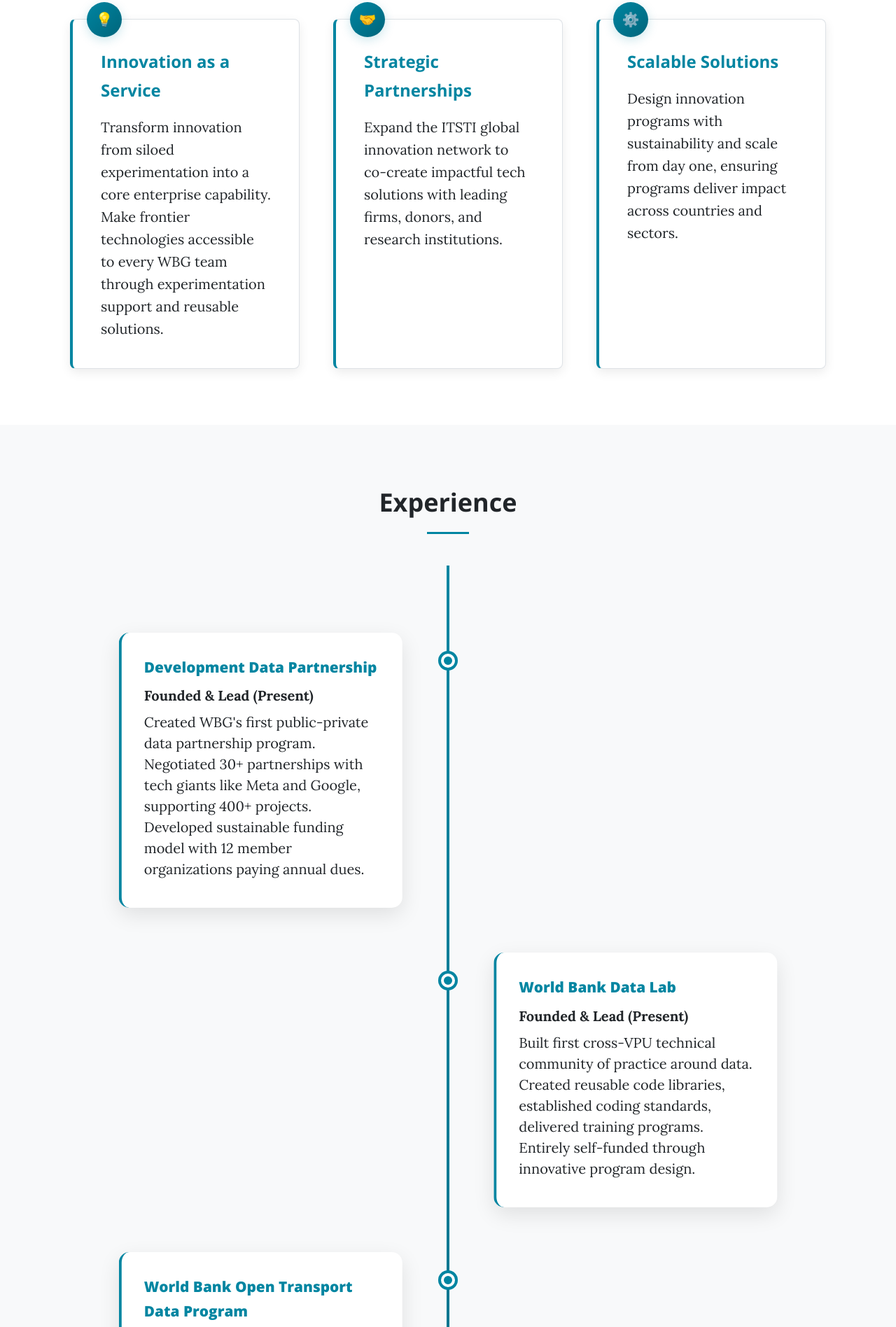
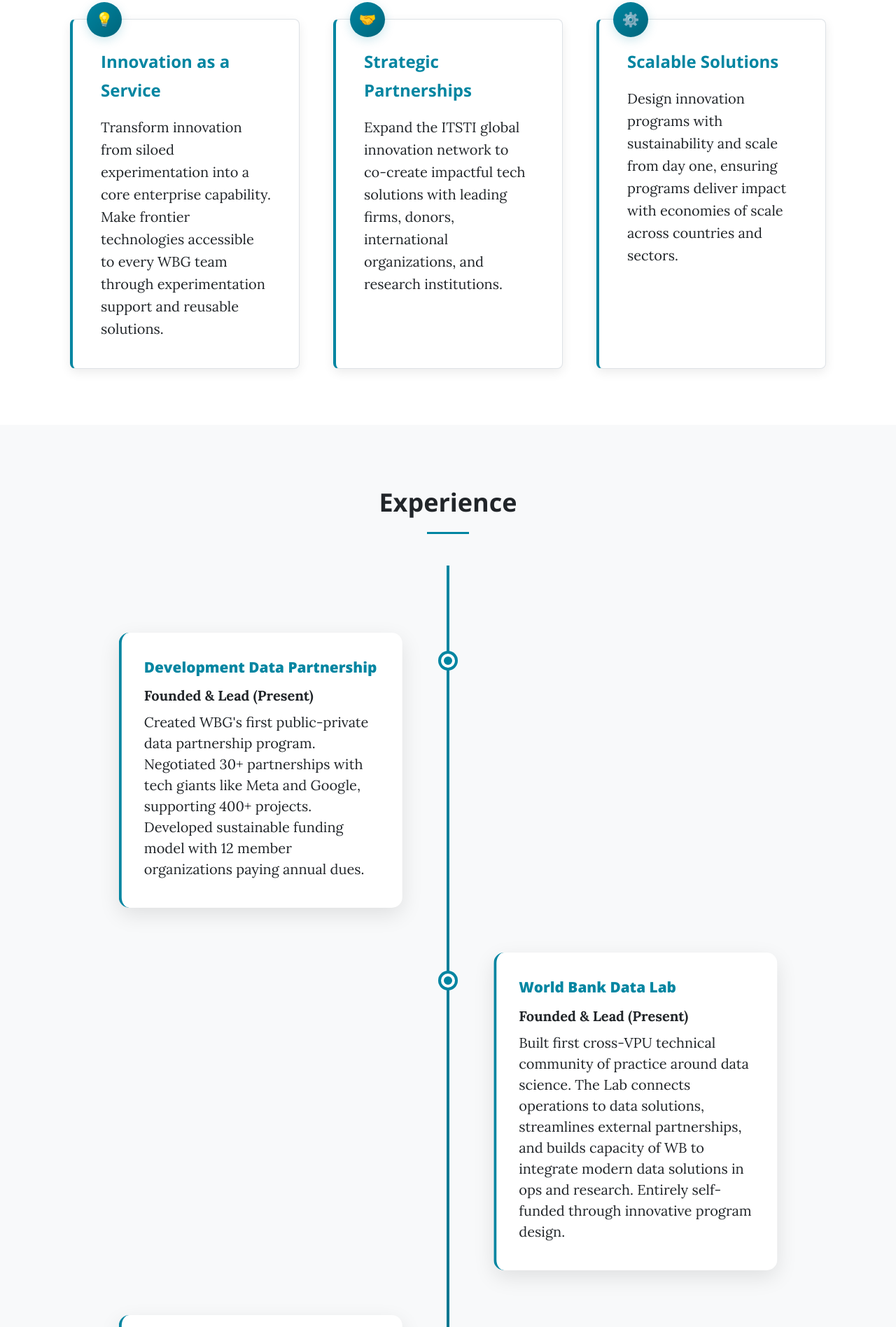
Before and after one commit to Holly-Transport/hollychat, a website with bundled scripts: page index.html in a window 1280 px wide. Shown: the part 2100-3996 px from the top of the page at 70% size. Built offline with nearby package versions, Linux system fonts and the light colour scheme; files whose address does not match are found by name.

Commit message:
Update index.html

```diff
--- a/index.html
+++ b/index.html
@@ -76,14 +76,14 @@
                         🤝
                     </div>
                     <h3>Strategic Partnerships</h3>
-                    <p>Expand the ITSTI global innovation network to co-create impactful tech solutions with leading firms, donors, and research institutions.</p>
+                    <p>Expand the ITSTI global innovation network to co-create impactful tech solutions with leading firms, donors, international organizations, and research institutions.</p>
                 </div>
                 <div class="vision-card">
                     <div class="vision-icon excellence-icon">
                         ⚙️
                     </div>
                     <h3>Scalable Solutions</h3>
-                    <p>Design innovation programs with sustainability and scale from day one, ensuring programs deliver impact across countries and sectors.</p>
+                    <p>Design innovation programs with sustainability and scale from day one, ensuring programs deliver impact with economies of scale across countries and sectors.</p>
                 </div>
             </div>
         </div>
@@ -107,7 +107,7 @@
                     <div class="timeline-content">
                         <h3>World Bank Data Lab</h3>
                         <p><strong>Founded & Lead (Present)</strong></p>
-                        <p>Built first cross-VPU technical community of practice around data. Created reusable code libraries, established coding standards, delivered training programs. Entirely self-funded through innovative program design.</p>
+                        <p>Built first cross-VPU technical community of practice around data science. The Lab connects operations to data solutions, streamlines external partnerships, and builds capacity of WB to integrate modern data solutions in ops and research. Entirely self-funded through innovative program design.</p>
                     </div>
                 </div>
                 <div class="timeline-item">
@@ -123,7 +123,7 @@
                     <div class="timeline-content">
                         <h3>World Bank Task Team Leader</h3>
                         <p><strong>$953M Infrastructure Loans and Grants</strong></p>
-                        <p>Coordinated 40+ staff across East and Southeast Asia. Managed complex procurement processes and government relationships. Received multiple VPU awards for legal partnership negotiations and innovation.</p>
+                        <p>Coordinated 40+ staff across East and Southeast Asia. Managed complex procurement processes and government relationships. Received multiple VPU awards for innovation.</p>
                     </div>
                 </div>
                 <div class="timeline-item">
```
